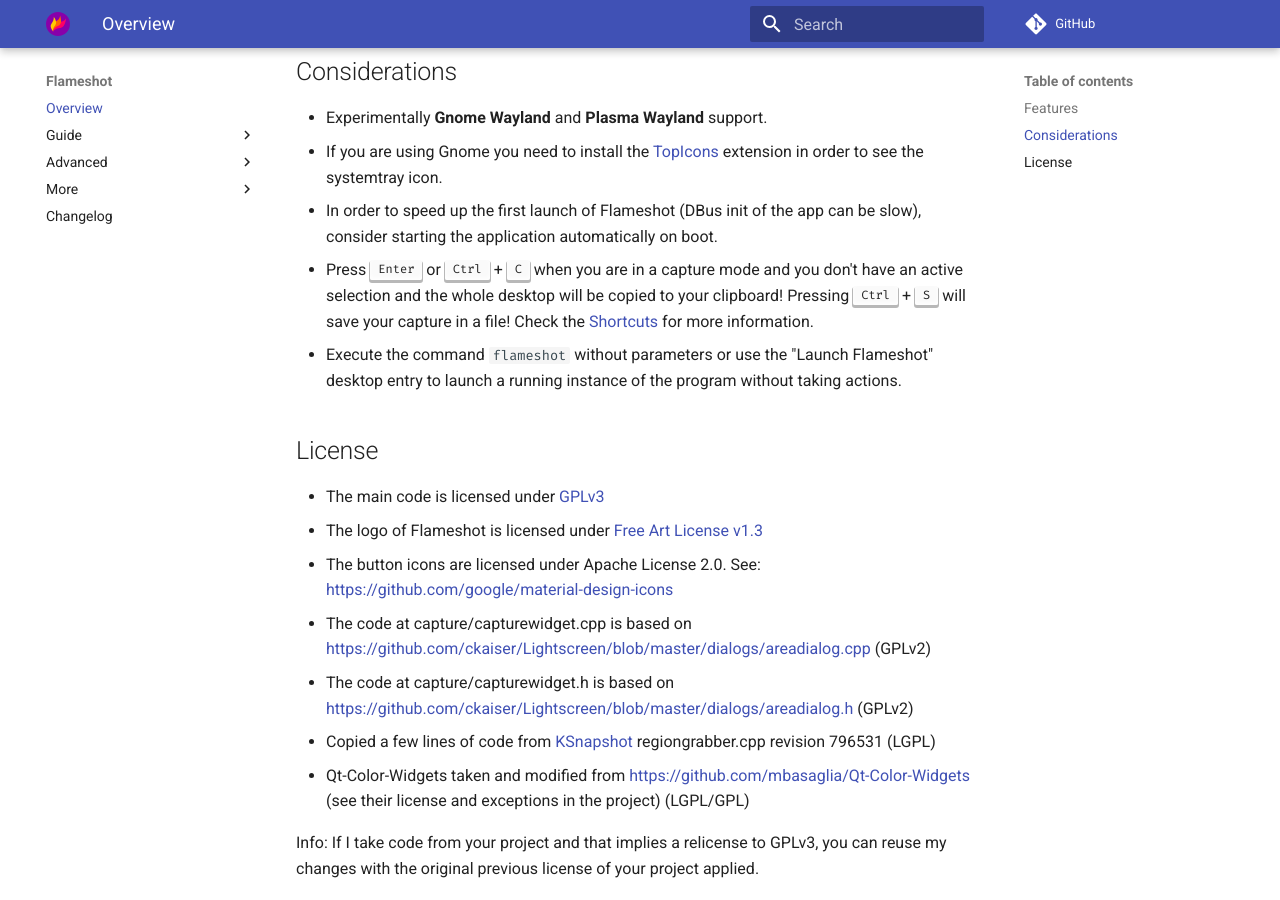
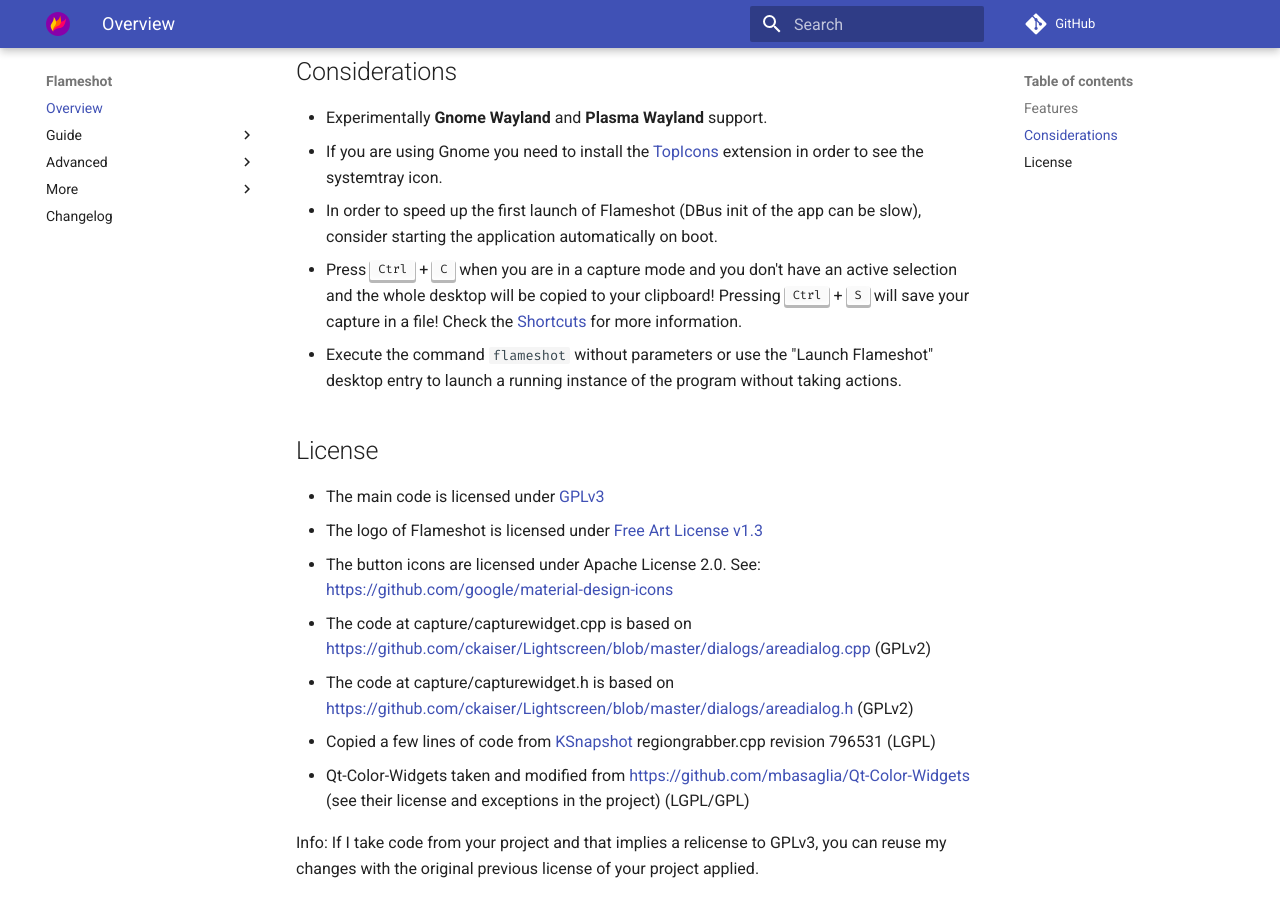
Before and after one commit to flameshot-org/flameshot-org.github.io, an MkDocs documentation site: the page built from docs/index.md, in a window 1280 px wide and 900 px high, scrolled down 842 px. Built offline with MkDocs 1.6.1 and Material for MkDocs 9.7.7, drawn with Linux system fonts in a browser that asks for light colours; comment, search, counter and statistics services are not loaded.

Commit message:
[fix] fixes the #20

```diff
--- a/docs/index.md
+++ b/docs/index.md
@@ -16,7 +16,7 @@
 - Experimentally **Gnome Wayland** and **Plasma Wayland** support.
 - If you are using Gnome you need to install the [TopIcons](https://extensions.gnome.org/extension/1031/topicons/) extension in order to see the systemtray icon.
 - In order to speed up the first launch of Flameshot (DBus init of the app can be slow), consider starting the application automatically on boot.
-- Press <kbd>Enter</kbd> or <kbd>Ctrl</kbd> + <kbd>C</kbd> when you are in a capture mode and you don't have an active selection and the whole desktop will be copied to your clipboard! Pressing <kbd>Ctrl</kbd> + <kbd>S</kbd> will save your capture in a file! Check the [Shortcuts](/key-bindings?id=keyboard-shortcuts) for more information.
+- Press <kbd>Ctrl</kbd> + <kbd>C</kbd> when you are in a capture mode and you don't have an active selection and the whole desktop will be copied to your clipboard! Pressing <kbd>Ctrl</kbd> + <kbd>S</kbd> will save your capture in a file! Check the [Shortcuts](/key-bindings?id=keyboard-shortcuts) for more information.
 - Execute the command `flameshot` without parameters or use the "Launch Flameshot" desktop entry to launch a running instance of the program without taking actions.
 
 ## License
```
